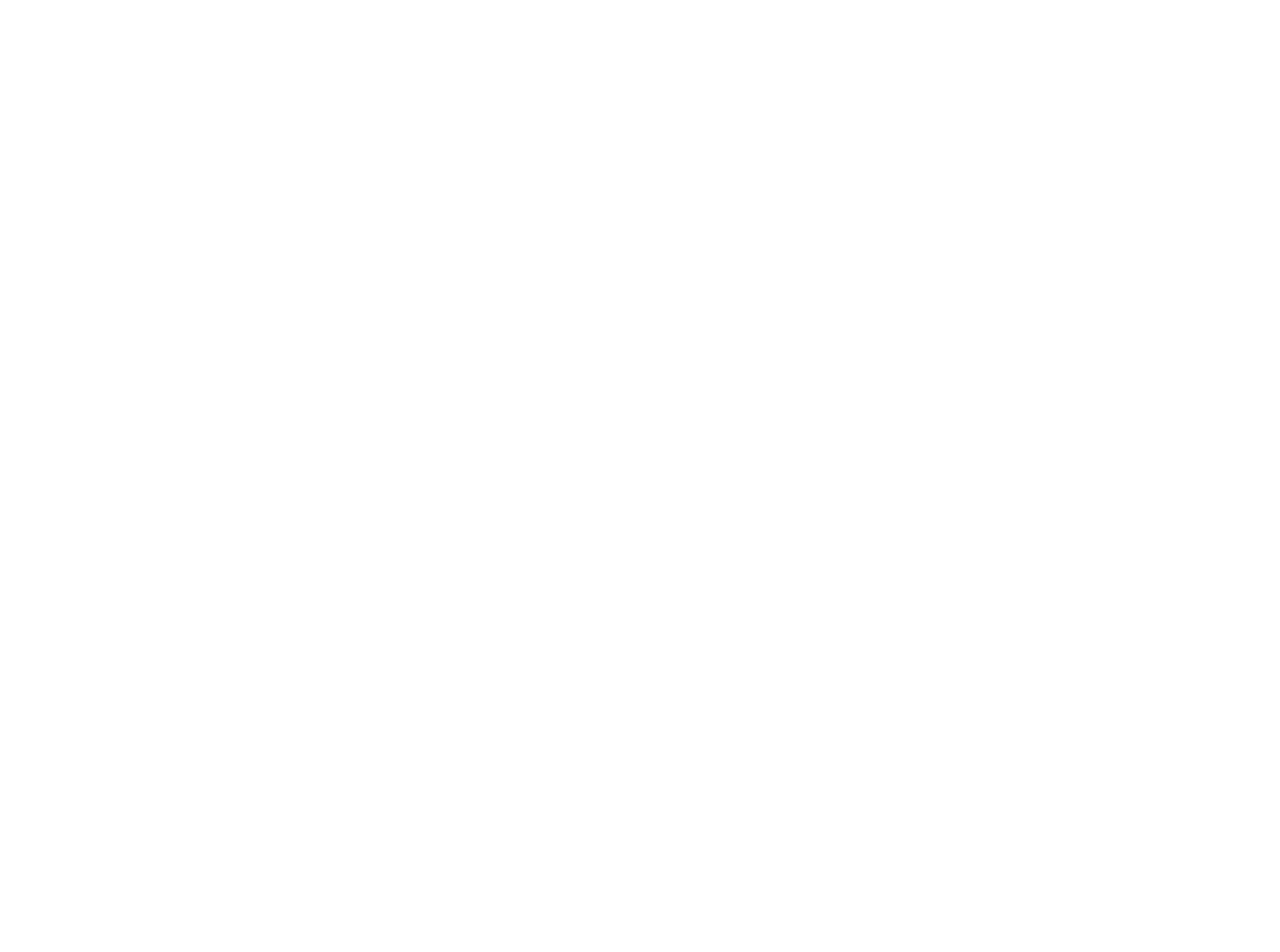
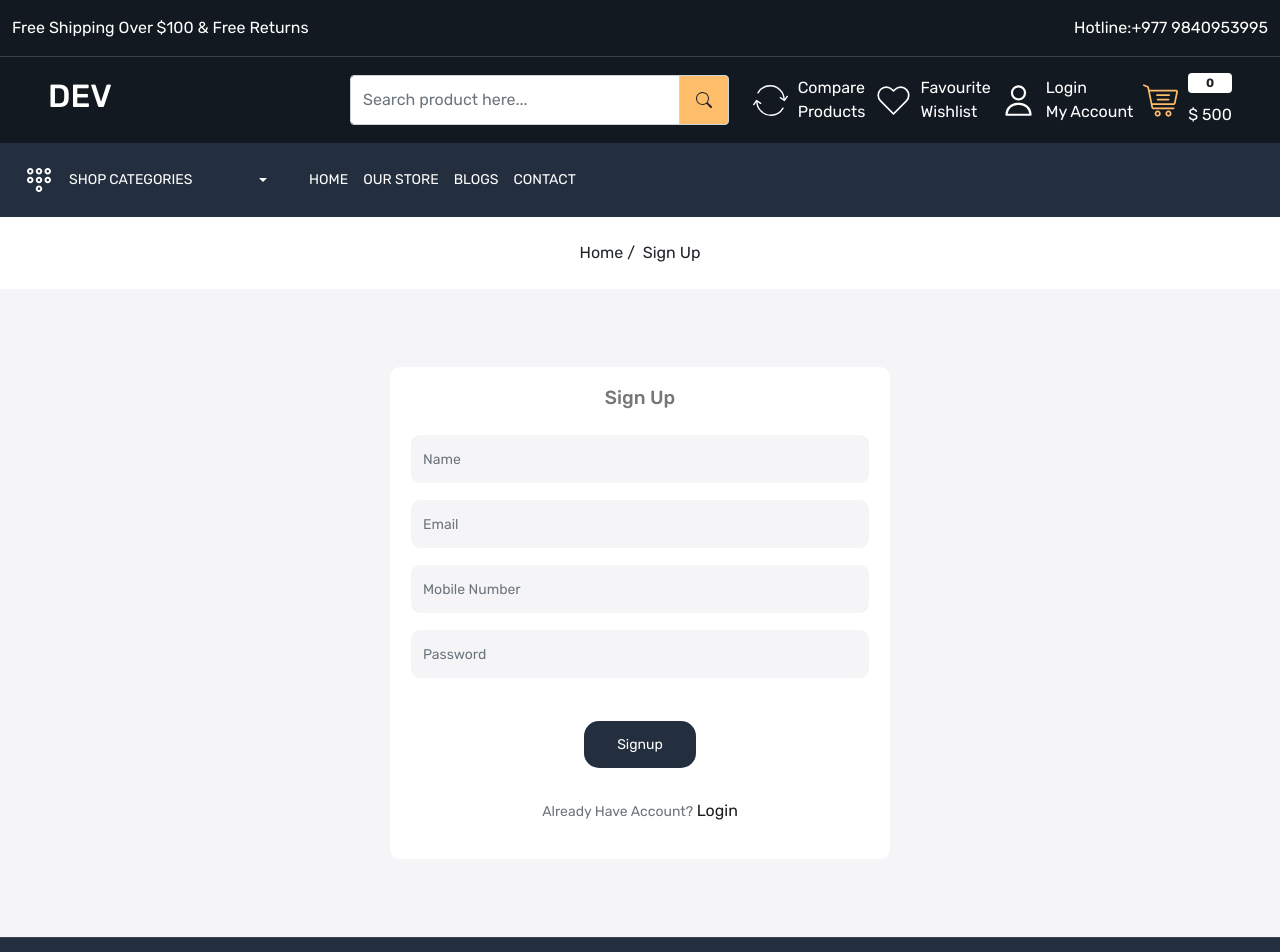
Before and after one commit to RNyaupane/frontend-MERN, a React (Vite) app: page /signup in a window 1280 px wide. Before the commit this address had no page. Shown: the top 952 px of the page. Before the commit the page ends 800 px from the top, so only its background shows below. Built offline with nearby package versions, Linux system fonts and the light colour scheme.

Commit message:
Sign up page added

```diff
--- a/src/App.jsx
+++ b/src/App.jsx
@@ -11,6 +11,7 @@
 import Wishlist from './pages/Wishlist'
 import Login from './pages/Login'
 import ForgotPassword from './pages/ForgotPassword'
+import SignUp from './pages/SignUp'
 
 function App() {
   const [count, setCount] = useState(0)
@@ -28,6 +29,7 @@
               <Route path='compare-product' element={<CompareProduct/>}/>
               <Route path='wishlist' element={<Wishlist/>}/>
               <Route path='login' element={<Login/>}/>
+              <Route path='signup' element={<SignUp/>}/>
               <Route path='forgot-password' element={<ForgotPassword/>}/>
             </Route>
           </Routes>
--- a/src/pages/Login.jsx
+++ b/src/pages/Login.jsx
@@ -24,7 +24,7 @@
                                     <Link to='/forgot-password'>Forgot Password?</Link>
                                 </div>
                                 <div className="d-flex mt-4 justify-content-center gap-15 align-items-center">
-                                    <button className='button border-0'>Login</button>
+                                    <button className='button border-0' type='submit'>Login</button>
                                     <Link to='/signup' className='button signup'>SignUp</Link>
                                 </div>
                             </form>
--- a/src/pages/SignUp.jsx
+++ b/src/pages/SignUp.jsx
@@ -1,9 +1,45 @@
 import React from 'react'
+import BreadCrumb from '../components/BreadCrumb'
+import Meta from '../components/Meta';
+import { Link } from 'react-router-dom';
+
 
 const SignUp = () => {
-  return (
-    <div>SignUp</div>
-  )
+    return (
+        <>
+            <Meta title={'Sign Up'} />
+            <BreadCrumb title='Sign Up' />
+            <div className="sign-wrapper py-5 home-wrapper-2">
+                <div className="row">
+                    <div className="col-12">
+                        <div className="auth-card">
+                            <h3 className='text-center mb-3'>Sign Up</h3>
+                            <form action="" className='d-flex flex-column gap-15 mt-4'>
+                                <div className="">
+                                    <input type='text' name='name' placeholder='Name' className="form-control py-2" />
+                                </div>
+                                <div className="">
+                                    <input type='email' name='email' placeholder='Email' className="form-control py-2" />
+                                </div>
+                                <div className="">
+                                    <input type='tel' name='mobile' placeholder='Mobile Number' className="form-control py-2" />
+                                </div>
+                                <div className="">
+                                    <input type='password' name='password' placeholder='Password' className="form-control py-2" />
+                                </div>
+                                <div className="mt-1">
+                                </div>
+                                <div className="d-flex flex-column mt-2 justify-content-center gap-15 align-items-center">
+                                    <button className='button border-0' type='submit'>Signup</button>
+                                    <small className='text-secondary my-3 '>Already Have Account? <Link to='/login' className='fs-6'>Login</Link> </small>
+                                </div>
+                            </form>
+                        </div>
+                    </div>
+                </div>
+            </div>
+        </>
+    )
 }
 
 export default SignUp
```
